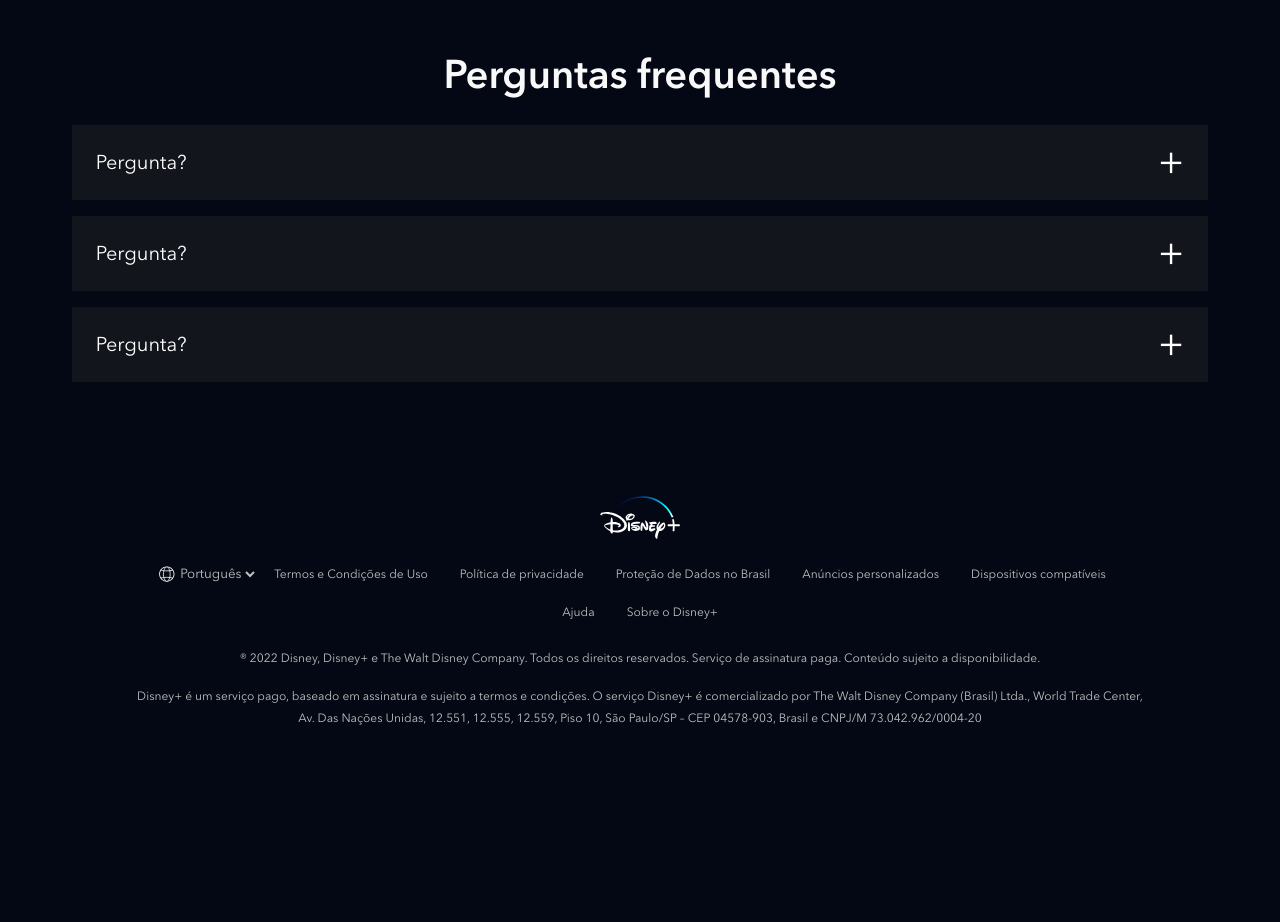
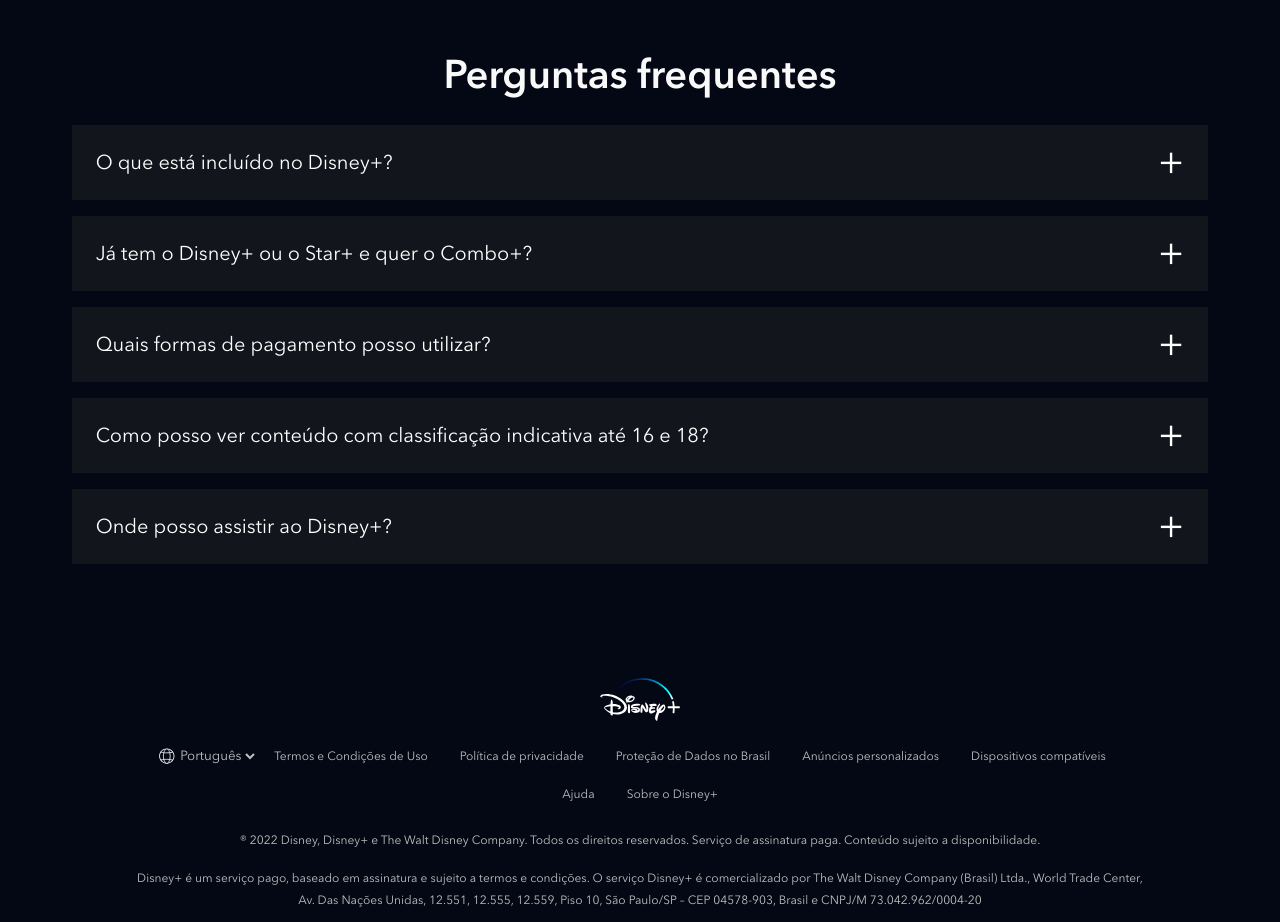
Before and after one commit to nicolasgabriiel/DisneyPlus_clone, a website: page index.html in a window 1280 px wide. Shown: the part 4480-5402 px from the top of the page. Before the commit the page ends 5271 px from the top, so only its background shows below. Drawn offline with nearby package versions, Linux system fonts and the light colour scheme; files that its build step writes are made by us from their sources; files whose address does not match are found by name.

Commit message:
chore: Melhorando os itens do FAQ
Trazendo as perguntas do site oficial para dentro do FAQ

```diff
--- a/index.html
+++ b/index.html
@@ -1,5 +1,6 @@
 <!DOCTYPE html>
 <html lang="pt-br">
+
 <head>
     <meta charset="UTF-8">
     <meta http-equiv="X-UA-Compatible" content="IE=edge">
@@ -8,6 +9,7 @@
     <link rel="stylesheet" href="dist/css/main.css">
     <link rel="shortcut icon" href="./dist/images/favicon.ico" type="image/x-icon">
 </head>
+
 <body>
     <header class="header">
         <div class="header__container">
@@ -166,7 +168,9 @@
         <div class="image-text-section__text_container">
             <h2 class="title">Assista do seu jeito</h2>
             <p class="text--big">
-                Aproveite a tela grande da TV ou assista no tablet, laptop, celular e outros aparelhos. Nossa seleção de títulos em 4K não para de crescer. Além disso, para a felicidade de todos, é possível assistir em até 4 telas ao mesmo tempo.
+                Aproveite a tela grande da TV ou assista no tablet, laptop, celular e outros aparelhos. Nossa seleção de
+                títulos em 4K não para de crescer. Além disso, para a felicidade de todos, é possível assistir em até 4
+                telas ao mesmo tempo.
             </p>
         </div>
     </section><!--image-text-section-->
@@ -178,7 +182,8 @@
         <div class="image-text-section__text_container image-text-section--image-full-width__text_container">
             <h2 class="title">Baixe filmes e séries</h2>
             <p class="text--big">
-                Baixe e assista quando e onde quiser. Assim, seus favoritos estão sempre com você, até mesmo sem internet.
+                Baixe e assista quando e onde quiser. Assim, seus favoritos estão sempre com você, até mesmo sem
+                internet.
             </p>
         </div>
     </section><!--image-text-section-->
@@ -234,26 +239,62 @@
         <ul class="faq__questions">
             <li class="faq__questions__item">
                 <div class="faq__questions__item__question" data-faq-question>
-                    Pergunta?
+                    O que está incluído no Disney+?
                 </div>
                 <div class="faq__questions__item__answer text--big">
-                    A resposta da pergunta
+                    O Disney+ oferece:
+                    <ul>
+                        <li> Experiência de entretenimento exclusiva.</li>
+                        <li> As melhores histórias da Disney, Pixar, Marvel, Star Wars e National Geographic, tudo em um
+                            só lugar.</li>
+                        <li> Downloads ilimitados em até 10 dispositivos compatíveis.</li>
+                        <li> Mais de 300 títulos em 4K UHD e HDR.</li>
+                        <li> A possibilidade de assistir em até 4 dispositivos compatíveis simultaneamente sem custo
+                            adicional.</li>
+                        <li> IMAX Enhanced: disponível para alguns títulos da Marvel em dispositivos compatíveis com o
+                            Disney+.</li>
+                    </ul>
                 </div>
             </li>
             <li class="faq__questions__item">
                 <div class="faq__questions__item__question" data-faq-question>
-                    Pergunta?
+                    Já tem o Disney+ ou o Star+ e quer o Combo+?
                 </div>
                 <div class="faq__questions__item__answer text--big">
-                    A resposta da pergunta
+                    Ao assinar o Combo+:
+                    <ul>
+                        <li>O valor da sua assinatura existente será descontado do preço do Combo+.</li>
+                        <li>Se você assina o plano mensal, o valor que você paga mensalmente será descontado do preço do Combo+.</li>
+                        <li>Se você tem uma assinatura anual do Disney+ cobrada diretamente pelo Disney+, não é possível mudar para o Combo+ no momento. Entre em contato com o suporte do Disney+ para conhecer suas opções.</li>
+                        <li>Você vai receber um e-mail com os valores detalhados assim que finalizar o pagamento.</li>
+                        <li> Lembre-se: você pode cancelar a assinatura quando quiser.</li>
+                    </ul>
+                    No momento, apenas a assinatura mensal do Combo+ está disponível.
                 </div>
             </li>
             <li class="faq__questions__item">
                 <div class="faq__questions__item__question" data-faq-question>
-                    Pergunta?
+                    Quais formas de pagamento posso utilizar?
                 </div>
                 <div class="faq__questions__item__answer text--big">
-                    A resposta da pergunta
+                    Você pode utilizar: cartão de débito, cartão de crédito, PayPal, Mercado Pago, e também empresas parceiras como Google Play Store, App Store da Apple; Mercado Livre e provedores locais de TV, telefonia e internet.
+                </div>
+            </li>
+            <li class="faq__questions__item">
+                <div class="faq__questions__item__question" data-faq-question>
+
+                    Como posso ver conteúdo com classificação indicativa até 16 e 18?
+                </div>
+                <div class="faq__questions__item__answer text--big">
+                    Para poder acessar o catálogo completo que inclui conteúdo com classificação indicativa até 16 e 18, todos os usuários do Disney+ na América Latina devem atualizar as configurações de controle parental do perfil. É possível restringir o conteúdo de cada perfil e também adicionar um PIN de bloqueio. Os usuários que preferirem manter a configuração atual vão continuar aproveitando o Disney+ com a classificação indicativa até 14, podendo alterá-la a qualquer momento em "Editar Perfis".
+                </div>
+            </li>
+            <li class="faq__questions__item">
+                <div class="faq__questions__item__question" data-faq-question>
+                    Onde posso assistir ao Disney+?
+                </div>
+                <div class="faq__questions__item__answer text--big">
+                    O aplicativo do Disney+ está disponível em dispositivos móveis, navegadores, videogames, decodificadores e smart TVs.
                 </div>
             </li>
         </ul>
@@ -297,10 +338,13 @@
                 </li>
             </ul>
             <p class="text--small">
-                ® 2022 Disney, Disney+ e The Walt Disney Company. Todos os direitos reservados. Serviço de assinatura paga. Conteúdo sujeito a disponibilidade.
+                ® 2022 Disney, Disney+ e The Walt Disney Company. Todos os direitos reservados. Serviço de assinatura
+                paga. Conteúdo sujeito a disponibilidade.
             </p>
             <p class="text--small">
-                Disney+ é um serviço pago, baseado em assinatura e sujeito a termos e condições. O serviço Disney+ é comercializado por The Walt Disney Company (Brasil) Ltda., World Trade Center, Av. Das Nações Unidas, 12.551, 12.555, 12.559, Piso 10, São Paulo/SP – CEP 04578-903, Brasil e CNPJ/M 73.042.962/0004-20
+                Disney+ é um serviço pago, baseado em assinatura e sujeito a termos e condições. O serviço Disney+ é
+                comercializado por The Walt Disney Company (Brasil) Ltda., World Trade Center, Av. Das Nações Unidas,
+                12.551, 12.555, 12.559, Piso 10, São Paulo/SP – CEP 04578-903, Brasil e CNPJ/M 73.042.962/0004-20
             </p>
         </div>
     </footer><!--footer-->
@@ -309,4 +353,5 @@
 
     <script src="./dist/js/main.js"></script>
 </body>
+
 </html>
--- a/src/styles/_faq.scss
+++ b/src/styles/_faq.scss
@@ -36,6 +36,18 @@
                 overflow: hidden;
                 padding: 0 24px;
                 transition: height, .5s ease;
+
+                ul{
+                    padding-left: 20px;
+                    li{
+                        position: relative;
+                        margin-top: 20px;
+                        &::before{
+                            content: "\2022";
+                            margin-right: 8px;
+                        }
+                    }
+                }
             }
 
             &--is-open {
```
